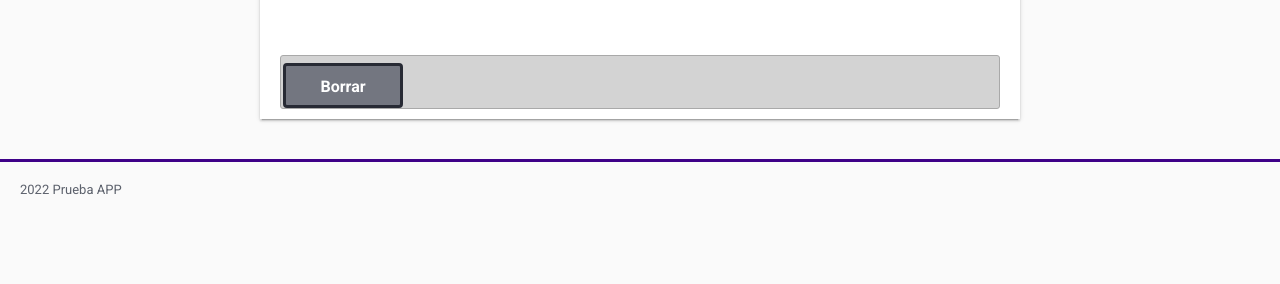
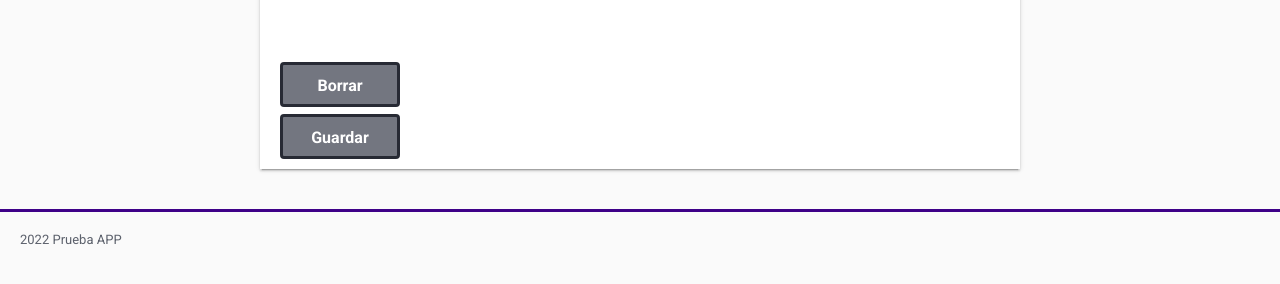
Before and after one commit to FernandoSobrino/flask_classic, a Flask app: page / in a window 1280 px wide. Shown: the part 469-753 px from the top of the page. Run offline with Flask 2, Linux system fonts and the light colour scheme.

Commit message:
fix: arreglo en botones de la app (1ª version)

```diff
--- a/criptoapp/templates/inicio.html
+++ b/criptoapp/templates/inicio.html
@@ -34,7 +34,7 @@ Realizar una transacción
   <p>Precio transacción: {{numero}}</p>
 
   <br>
-  <div class="mini-boton">{{form.borrar}}</div>
-  {{form.enviar}}
+  {{form.borrar}}
+  {{form.guardar}}
 </form>
 {% endblock %}
```
